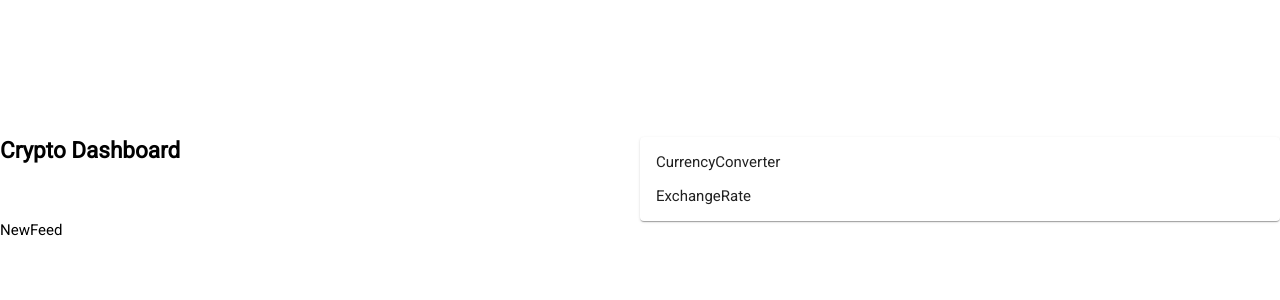
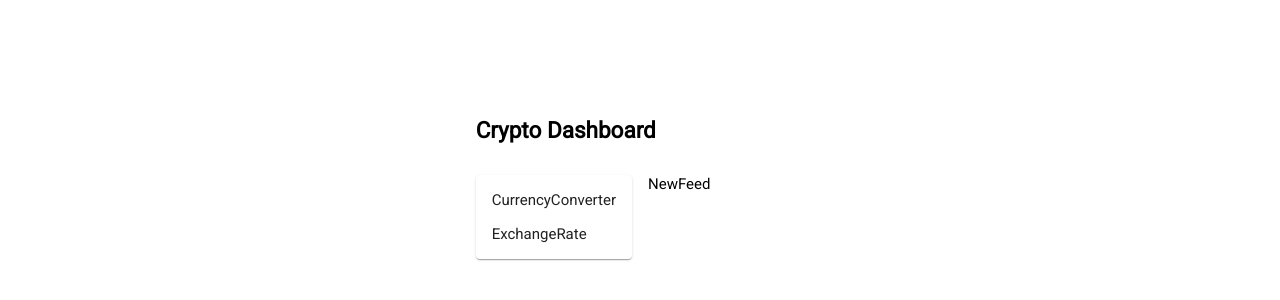
Before and after one commit to maxcore25/next-crypto-dashboard-draft, a Next.js app: page / in a window 1280 px wide. Shown: the part 212-512 px from the top of the page. Built offline with nearby package versions, Linux system fonts and the light colour scheme.

Commit message:
Main Content Block Added And Its Grid Set

```diff
--- a/app/components/layouts/MainLayout/MainLayout.module.scss
+++ b/app/components/layouts/MainLayout/MainLayout.module.scss
@@ -1,8 +1,14 @@
 .section {
   display: grid;
   place-content: center;
-  grid-template-columns: 1fr 1fr;
+  gap: 32px;
   margin: 0 auto;
   max-width: 1300px;
   height: 100vh;
+
+  .content {
+    display: grid;
+    grid-template-columns: 1fr 1fr;
+    gap: 16px;
+  }
 }
--- a/app/components/layouts/MainLayout/index.js
+++ b/app/components/layouts/MainLayout/index.js
@@ -9,8 +9,10 @@ const MainLayout = () => {
       <CustomHead />
       <section className={styles.section}>
         <h1>Crypto Dashboard</h1>
-        <CurrencyConverter />
-        <NewsFeed />
+        <main className={styles.content}>
+          <CurrencyConverter />
+          <NewsFeed />
+        </main>
       </section>
     </>
   );
```
